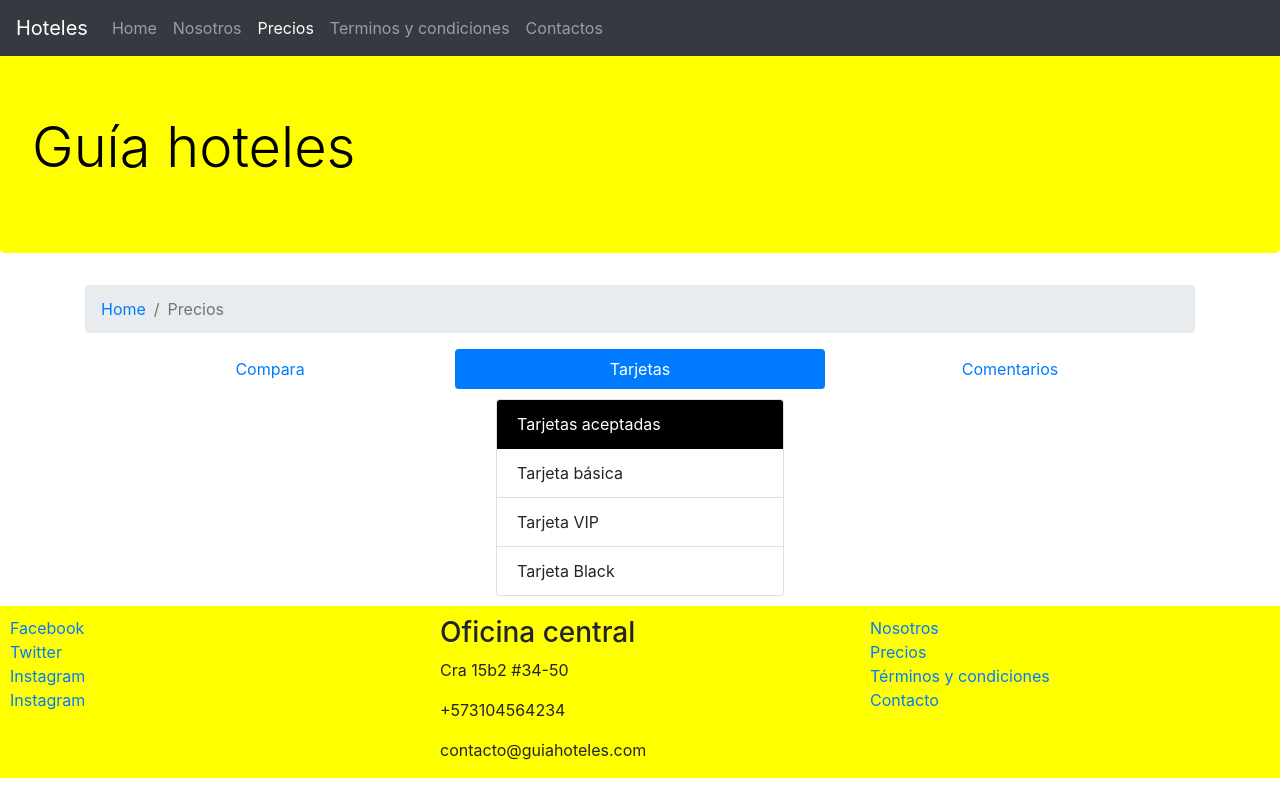
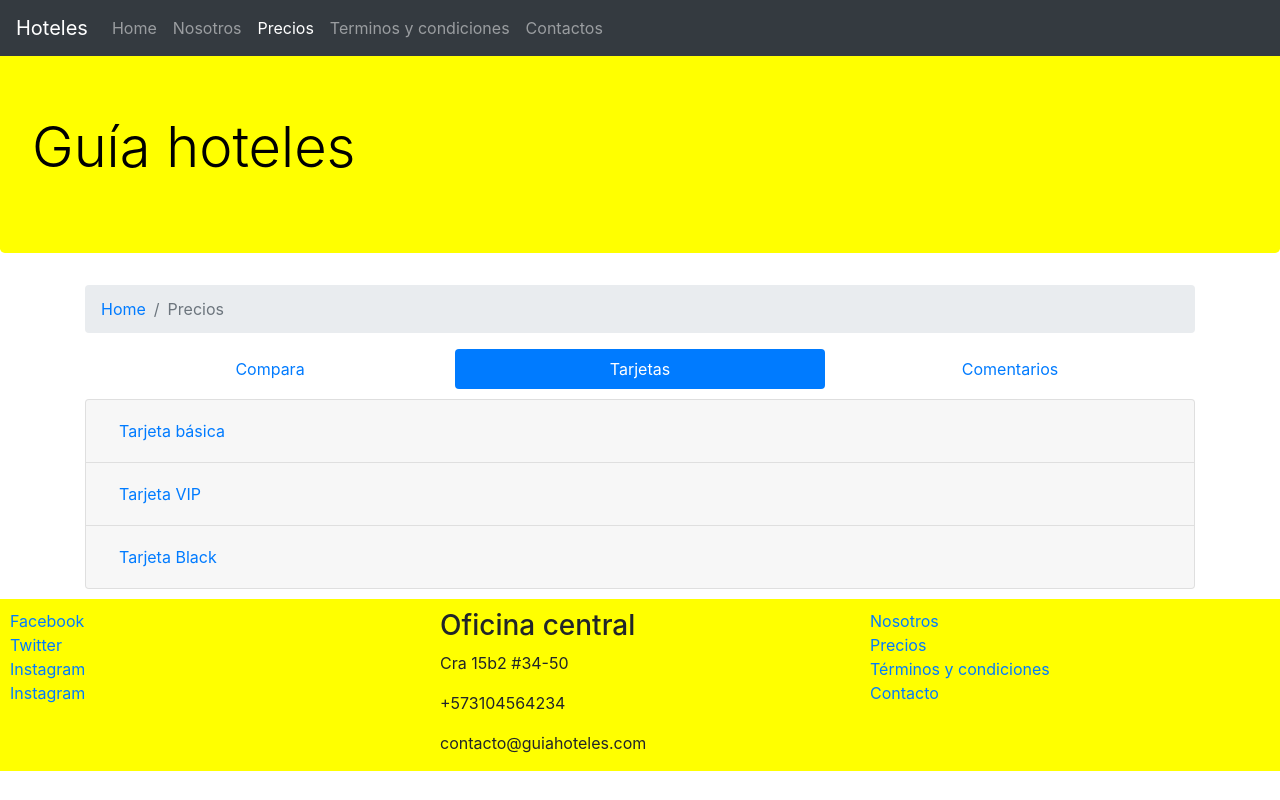
Before and after one commit to lotharking/Web-hotels-page, a website: page precios.html in a window 1280 px wide. Both pictures are taken after a click on the tab "Tarjetas". Drawn offline with nearby package versions, Linux system fonts and the light colour scheme; a web font is replaced by a local one.

Commit message:
collapse y acordeon sobre tarjetas

```diff
--- a/precios.html
+++ b/precios.html
@@ -123,19 +123,66 @@
 						</table>
 					</div>
 				</div>
+				<!--Es importante definir el type para que
+				funcionen mejor las funciones aun cuando sea en button -->
 				<div class="tab-pane fade" id="tarjetas" role="tabpanel"
 					aria-labelledby="tarjetas-tab">
-					<div class="d-flex justify-content-center">
-						<div class="card" style="width: 18rem;">
-							<div class="card-header" style="background-color: black;
-								color: white;">
-									Tarjetas aceptadas
+					<div class="accordion" id="accordionTarjetas">
+						<div class="card">
+							<div class="card-header" id="headingOne">
+								<h5 class="mb-0">
+									<button class="btn btn-link" type="button" data-toggle="collapse"
+									data-target="#collapseBasica" aria-expanded="true"
+									aria-controls="collapseBasica">
+										Tarjeta básica
+									</button>
+								</h5>
 							</div>
-							<ul class="list-group list-group-flush">
-								<li class="list-group-item">Tarjeta básica</li>
-								<li class="list-group-item">Tarjeta VIP</li>
-								<li class="list-group-item">Tarjeta Black</li>
-							</ul>
+							<div id="collapseBasica" class="collapse"
+							aria-labelledby="headingOne" data-parent="#accordionTarjetas">
+								<div class="card-body">
+									Podes reservar en 3 cuotas sin interés
+								</div>
+							</div>
+						</div>
+						<div class="card">
+							<div class="card-header" id="headingTwo">
+								<h5 class="mb-0">
+									<button class="btn btn-link" type="button" data-toggle="collapse"
+									data-target="#collapseVIP" aria-expanded="true"
+									aria-controls="collapseVIP">
+										Tarjeta VIP
+									</button>
+								</h5>
+							</div>
+							<div id="collapseVIP" class="collapse"
+							aria-labelledby="headingTwo" data-parent="#accordionTarjetas">
+								<div class="card-body">
+									Podes reservar en 6 cuotas sin interés
+									Al llegar, recibirás una canasta de obsequios para disfrutar
+									con tu familia
+								</div>
+							</div>
+						</div>
+						<div class="card">
+							<div class="card-header" id="headingThree">
+								<h5 class="mb-0">
+									<button class="btn btn-link" type="button" data-toggle="collapse"
+									data-target="#collapseBlack" aria-expanded="true"
+									aria-controls="collapseBlack">
+										Tarjeta Black
+									</button>
+								</h5>
+							</div>
+							<div id="collapseBlack" class="collapse"
+							aria-labelledby="headingThree" data-parent="#accordionTarjetas">
+								<div class="card-body">
+									Podes reservar en 12 cuotas sin interés
+									Al llegar, recibirás una canasta de obsequios para disfrutar
+									con tu familia y un acceso al gimnacion y al spa todos los
+									dias de tus vacaciones.
+								</div>
+							</div>
 						</div>
 					</div>
 				</div>
```
Also changed, not shown: index.html (+16 -3 lines).
